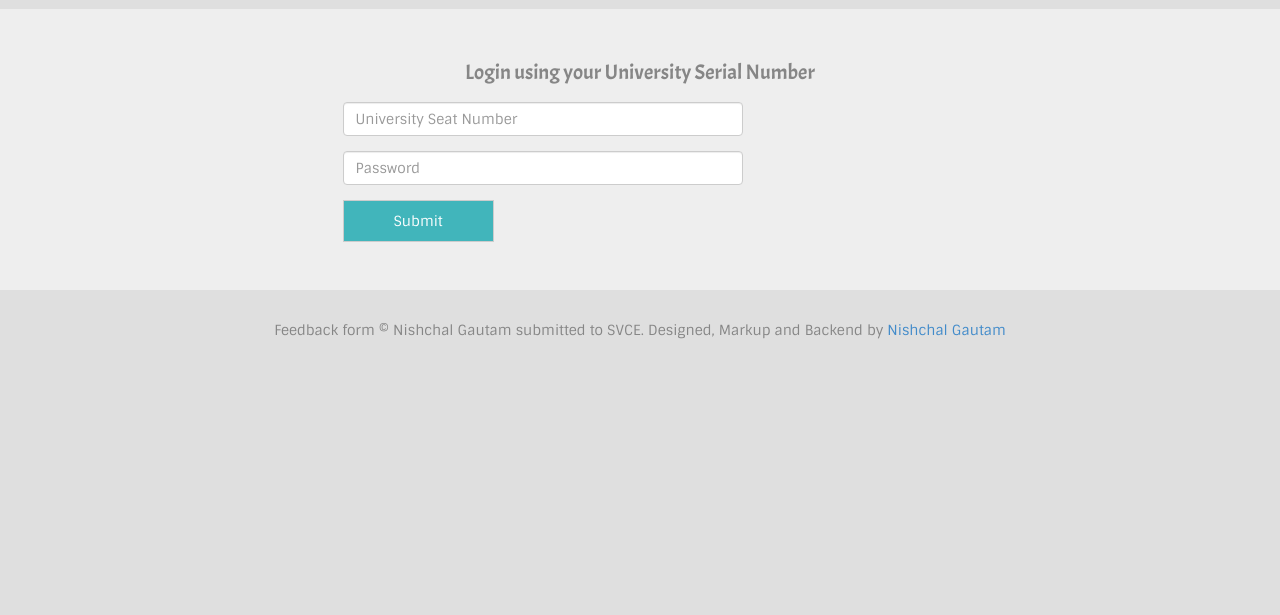
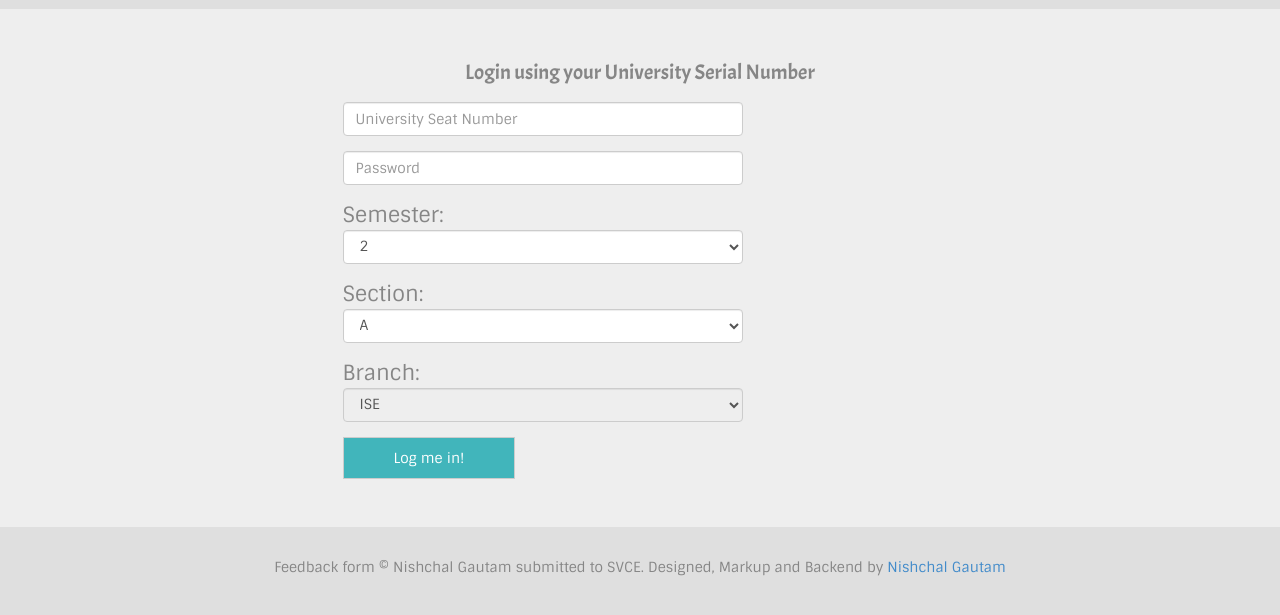
Before and after one commit to akhilkanna/studentfeedback, a PHP site: page /studentlogin.php in a window 1280 px wide. Shown: the part 185-800 px from the top of the page. Run offline with PHP 8.4, Linux system fonts and the light colour scheme; some libraries are stand-ins or nearby versions.

Commit message:
added the functionality to save time and determine the semester user is in

```diff
--- a/studentlogin.php
+++ b/studentlogin.php
@@ -13,6 +13,8 @@ if(isset($_POST['submit']))
 	$usn=strtolower($_POST['usn']);
 	$password=strtolower($_POST['password']);
 	if($usn==$password){
+		setcookie("sem",$_POST['sem'],time()+3600,"/");
+		setcookie("sec",$_POST['sec'],time()+3600,"/");
 		setcookie("usn", $usn, time()+35000, "/");
 		require_once("required_files/config.php");
 		$usn=mysql_real_escape_string($usn);
@@ -41,13 +43,73 @@ if(isset($_POST['submit']))
 			<div class="row">
 				<div class="col-sm-6 col-sm-offset-3">
 				<form action="<?php echo $_SERVER['PHP_SELF']; ?>" method="POST">
-					<p><input type="text" name="usn" class="form-control" placeholder="University Seat Number" style="width:400px;"></p><p><input type="password" name="password" style="width:400px;" class="form-control" placeholder="Password"></p>
-					<input type="submit" class="btn btn-default btn-login" name="submit">
+					<p><input type="text" id="usn" name="usn" onchange="setSem()" class="form-control" placeholder="University Seat Number" style="width:400px;"></p><p><input type="password" name="password" style="width:400px;" class="form-control" placeholder="Password"></p>
+					<p>Semester:<select name="sem" id="semester" class="select form-control" style="width:400px;">
+						<option>2</option>
+						<option>4</option>
+						<option>6</option>
+						<option>8</option>
+					</select></p>
+					<p>Section:
+						<select name="sec" id="sec" class="select form-control" style="width:400px;">
+							<option value="A">A</option>
+							<option value="B">B</option>
+						</select>
+					</p>
+					<p>Branch:
+						<select name="branch" id="branch" class="select form-control" disabled style="width:400px;">
+							<option>ISE</option>
+							<option>CSE</option>
+							<option>ECE</option>
+							<option>EEE</option>
+							<option>CIV</option>
+							<option>ME</option>
+						</select>
+					</p>
+					<input type="submit" class="btn btn-default btn-login" value="Log me in!" name="submit">
 				</form>
 				</div>
 			</div>
 		</form>
 	</div>
+	<script>
+	function setSem () {
+		setBranch();
+		$.ajax({
+			url: 'ajax/getSem.php',
+			type: 'GET',
+			dataType: 'text',
+			data: {usn: $("#usn")[0].value},
+		})
+		.done(function(e) {
+			if(e!="fail"){
+				$("#semester")[0].value=e;
+			}else{
+				return 0;
+			}
+		})
+		.fail(function() {
+			console.log("error");
+		});
+
+	}
+		function setBranch () {
+		$.ajax({
+			url: 'ajax/getBranch.php',
+			type: 'GET',
+			dataType: 'text',
+			data: {usn: $("#usn")[0].value},
+		})
+		.done(function(e) {
+			if(e!="fail"){
+				$("#branch")[0].value=e;
+			}else{
+				return 0;
+			}
+		});
+
+	}
+	</script>
 <?php require_once('required_files/footer.php'); ?>
 <?php
 }
```
